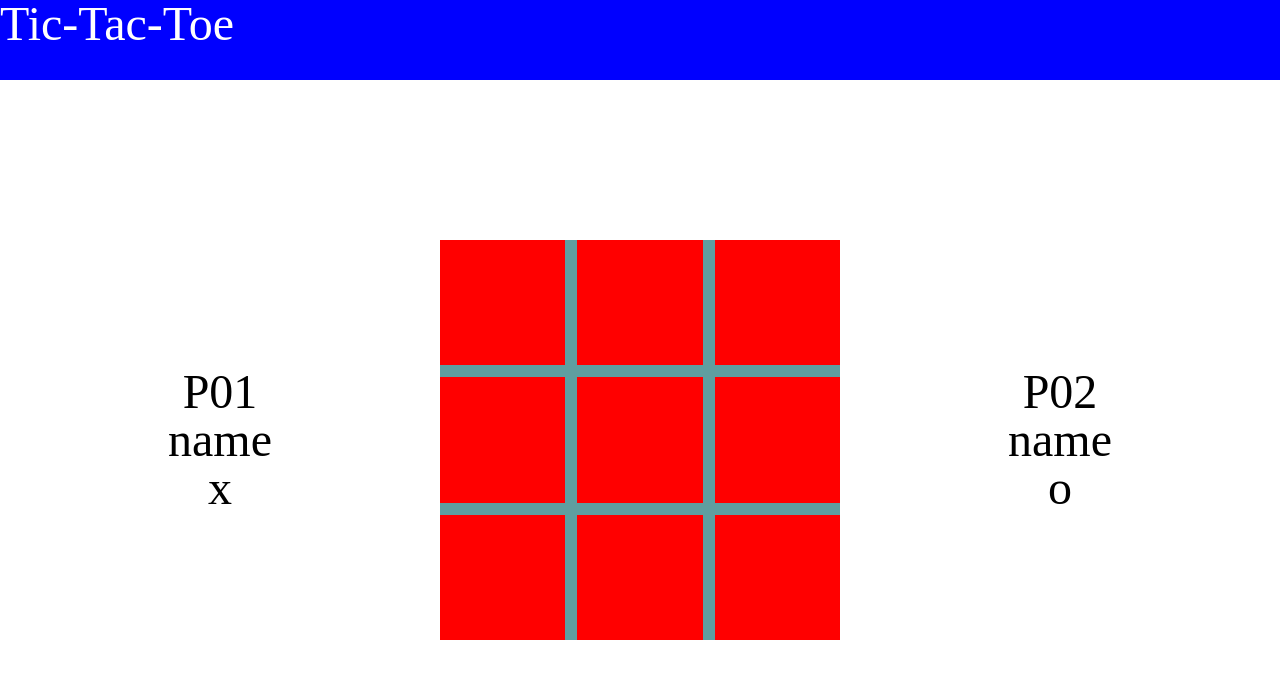
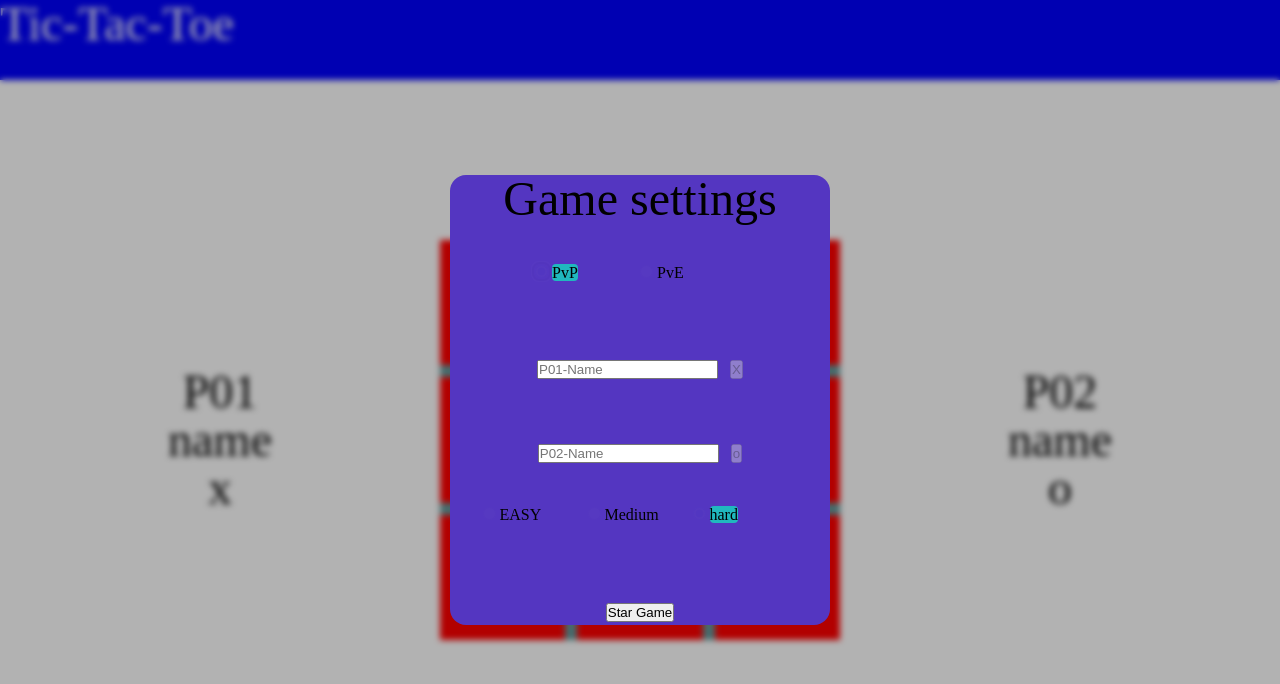
Before and after one commit to eLamine-dev/Tic-Tac-Toe, a website: page index.html in a window 1280 px wide. Drawn offline with Linux system fonts and the light colour scheme.

Commit message:
building a form to take game setting from user

```diff
--- a/app.js
+++ b/app.js
@@ -1,7 +1,6 @@
 // game board module
 const GameBoard = (function () {
-   const state = [];
-   state.length = 9;
+   const state = new Array(9);
 
    function updateGameState(index) {
       let player = players.find((player) => player.turn === true);
@@ -62,3 +61,7 @@ let gameEngin = (function () {
 
    return { alternateTurn };
 })();
+
+const gameSettings = document.getElementById('game-settings');
+
+gameSettings.showModal();
--- a/index.html
+++ b/index.html
@@ -4,6 +4,10 @@
       <meta charset="UTF-8" />
       <meta http-equiv="X-UA-Compatible" content="IE=edge" />
       <meta name="viewport" content="width=device-width, initial-scale=1.0" />
+      <link
+         rel="stylesheet"
+         href="https://cdnjs.cloudflare.com/ajax/libs/font-awesome/4.7.0/css/font-awesome.min.css"
+      />
       <link rel="stylesheet" href="reset.css" />
       <link rel="stylesheet" href="style.css" />
       <script src="app.js" defer></script>
@@ -11,7 +15,6 @@
    </head>
    <body>
       <header id="header">Tic-Tac-Toe</header>
-
       <div id="game-container">
          <div class="player-info">
             <h1>P01</h1>
@@ -25,5 +28,74 @@
             <h6>o</h6>
          </div>
       </div>
+      <dialog id="game-settings">
+         <form id="settings-form">
+            <header>Game settings</header>
+            <fieldset id="game-mode">
+               <div class="radio">
+                  <input
+                     type="radio"
+                     name="game-mode"
+                     id="PvP"
+                     autocomplete="off"
+                     checked
+                  />
+                  <label for="PvP">PvP</label>
+               </div>
+               <div class="radio">
+                  <input
+                     type="radio"
+                     name="game-mode"
+                     id="PvE"
+                     autocomplete="off"
+                  />
+                  <label for="PvE">PvE</label>
+               </div>
+            </fieldset>
+            <fieldset id="player-one">
+               <input type="text" name="player01-name" placeholder="P01-Name" />
+               <button disabled="disabled">X</button>
+            </fieldset>
+            <fieldset id="player-two">
+               <input type="text" name="player01-name" placeholder="P02-Name" />
+               <button disabled="disabled">o</button>
+            </fieldset>
+            <fieldset id="game-level">
+               <div class="radio">
+                  <input
+                     type="radio"
+                     name="game-level"
+                     id="easy"
+                     autocomplete="off"
+                     checked
+                  />
+                  <label for="easy">EASY</label>
+               </div>
+               <div class="radio">
+                  <input
+                     type="radio"
+                     name="game-level"
+                     id="medium"
+                     autocomplete="off"
+                     checked
+                  />
+                  <label for="medium">Medium</label>
+               </div>
+               <div class="radio">
+                  <input
+                     type="radio"
+                     name="game-level"
+                     id="hard"
+                     autocomplete="off"
+                     checked
+                  />
+                  <label for="hard">hard</label>
+               </div>
+            </fieldset>
+            <footer>
+               <button>Star Game</button>
+            </footer>
+         </form>
+      </dialog>
    </body>
 </html>
--- a/style.css
+++ b/style.css
@@ -47,3 +47,80 @@ body {
    align-items: center;
    justify-content: center;
 }
+
+#game-settings {
+   height: 450px;
+   width: 380px;
+   position: fixed;
+   top: 50%;
+   left: 50%;
+   transform: translate(-50%, -50%);
+   background-color: rgb(84, 54, 193);
+   border: none;
+   border-radius: 1rem;
+   overflow: hidden;
+}
+
+#game-settings-modal[open] {
+   animation: fade-in 1s forwards;
+}
+
+@keyframes fade-in {
+   0% {
+      opacity: 0;
+      transform: translate(-50%, -20%);
+   }
+   100% {
+      opacity: 1;
+      transform: translate(-50%, -50%);
+   }
+}
+
+#game-settings::backdrop {
+   background: rgba(0, 0, 0, 0.3);
+   backdrop-filter: blur(0.2rem);
+}
+
+#settings-form {
+   height: 100%;
+   width: 100%;
+   display: flex;
+   flex-direction: column;
+   justify-content: space-between;
+   align-items: center;
+}
+
+.radio {
+   float: left;
+   margin: 0 5px 0 0;
+   width: 100px;
+   height: 40px;
+   position: relative;
+   font-size: 1rem;
+}
+
+/* .radio label,
+.radio input {
+   display: block;
+   position: absolute;
+   top: 0;
+   left: 0;
+   right: 0;
+   bottom: 0;
+} */
+
+.radio input[type='radio'] {
+   opacity: 0.011;
+   z-index: 100;
+}
+
+.radio input[type='radio']:checked + label {
+   background: #20b8be;
+   border-radius: 4px;
+}
+
+.radio label {
+   cursor: pointer;
+   z-index: 90;
+   line-height: 1.8em;
+}
```
